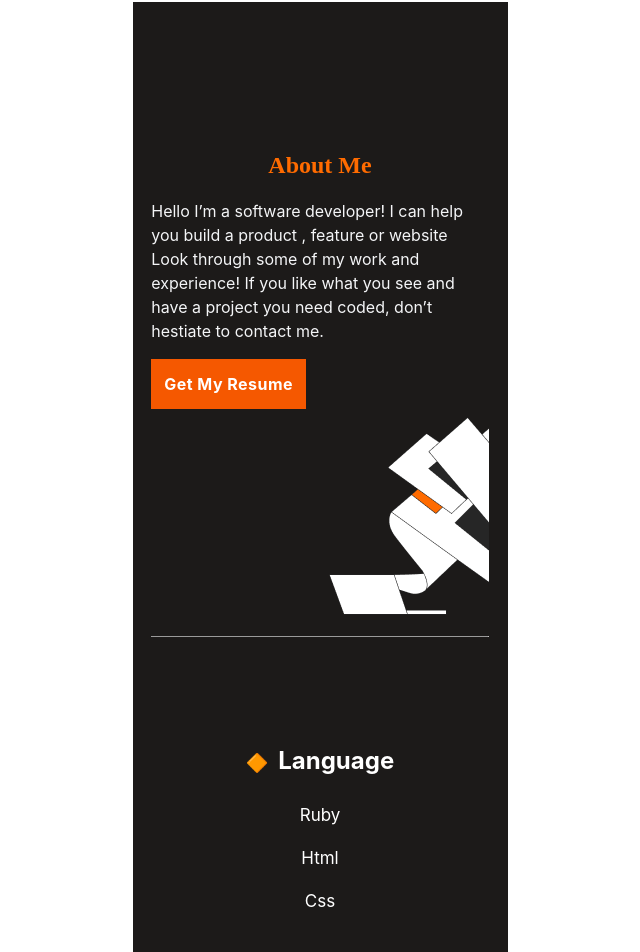
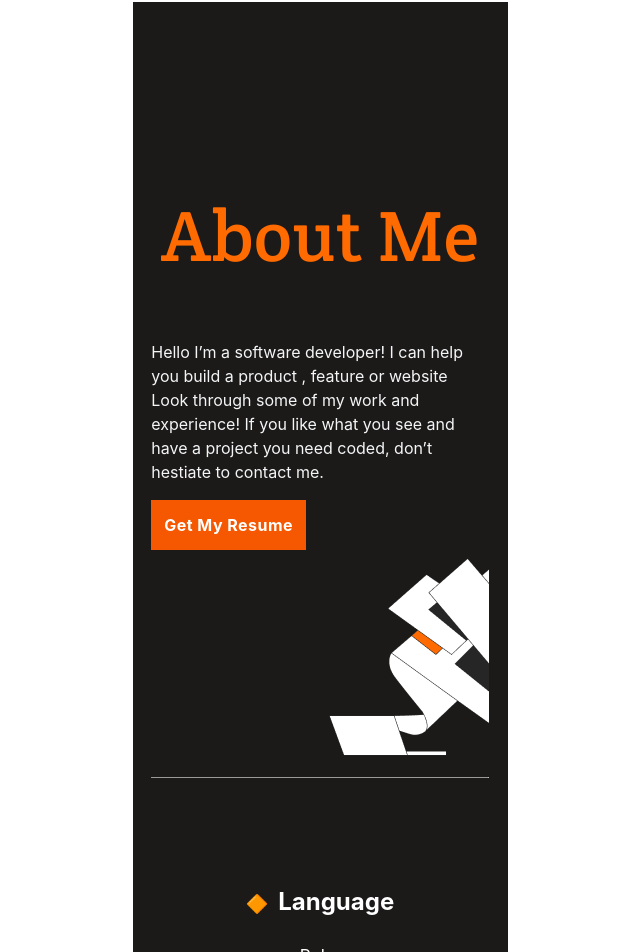
Before and after one commit to jodavid444/My-Portfolio-Website, a website: page index.html in a window 1280 px wide. Shown: the part 4595-5547 px from the top of the page, without its empty margins (320-960 px from the left). Drawn offline with Linux system fonts and the light colour scheme.

Commit message:
Modify style.css

```diff
--- a/styles.css
+++ b/styles.css
@@ -321,6 +321,13 @@ button:hover {
 #about h1 {
   text-align: center;
   color:#ff6b00;
+  font-family: 'Crete Round';
+  font-style: normal;
+  font-weight: 400;
+  font-size: 72px;
+  line-height: 88px;
+  letter-spacing: 0.37px;
+
 }
 
 .description {
```
